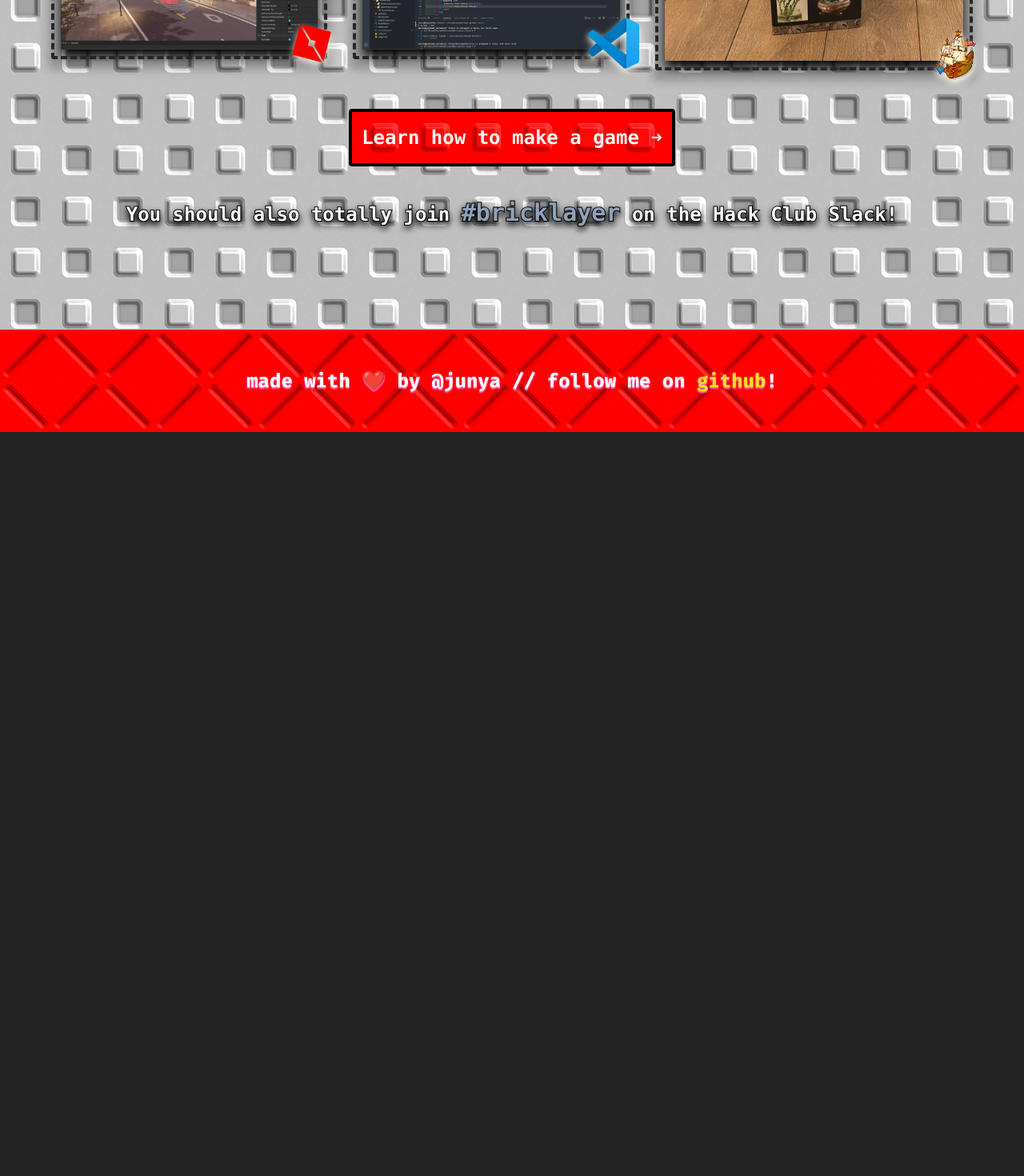
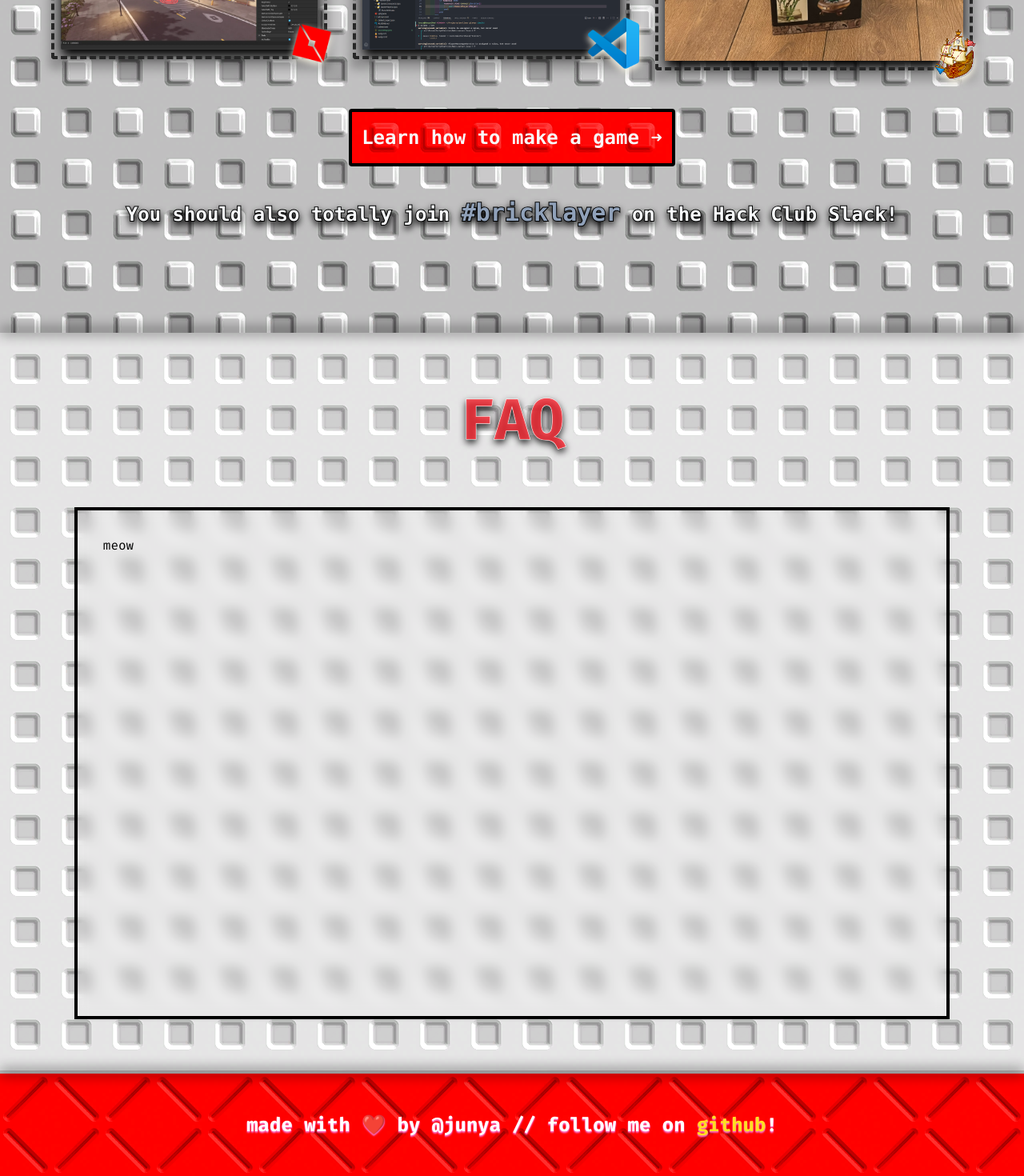
Before and after one commit to junyali/bricklayer-ysws, a React (Vite) app: page / in a window 1280 px wide. Shown: the part 972-2442 px from the top of the page at 80% size. Before the commit the page ends 1512 px from the top, so only its background shows below. Built offline with nearby package versions, Linux system fonts and the light colour scheme.

Commit message:
Create FAQ section

```diff
--- a/src/App.tsx
+++ b/src/App.tsx
@@ -2,6 +2,7 @@ import {OrpheusFlag} from './components/OrpheusFlag';
 import {Footer} from './components/Footer';
 import {NavBar} from './components/NavBar.tsx';
 import {StepCard} from './components/StepCard.tsx';
+import {Separator} from './components/Separator.tsx';
 
 function App() {
 	return (
@@ -12,7 +13,7 @@ function App() {
 			<div className="fixed top-0 max-w-48 right-4 sm:right-5 md:right-10">
 				<NavBar />
 			</div>
-			<div className="flex justify-center items-center flex-grow">
+			<div className="flex justify-center items-center flex-grow mb-32">
 				<div className="mt-16 text-slate-950 mx-8 md:max-w-6xl font-mono">
 					<div className="flex justify-center items-center align-middle mb-8">
 						<img
@@ -95,7 +96,31 @@ function App() {
 					</div>
 				</div>
 			</div>
-			<div className="mt-16 max-h-96 pt-16">
+			<Separator />
+			<div
+				className="min-h-screen flex justify-center items-center py-16 bg-repeat bg-center"
+				style={{
+					backgroundImage: 'url(/inlet_bright_white.png)',
+					backgroundSize: '512px 512px'
+				}}
+			>
+				<div className="w-full px-8">
+					<h2
+						className="text-5xl sm:text-6xl md:text-7xl font-extrabold text-center mb-16 text-red-500/80 drop-shadow-lg drop-shadow-black leading-tight"
+						style={{
+							WebkitTextStroke: '1px white',
+							paintOrder: 'stroke fill'
+						}}
+					>
+						FAQ
+					</h2>
+					<div className="w-[90%] min-h-[80vh] mx-auto bg-white/10 backdrop-blur-sm shadow-sm border-inset border-4 border-black p-8">
+						<p>meow</p>
+					</div>
+				</div>
+			</div>
+			<Separator />
+			<div className="max-h-96">
 				<Footer />
 			</div>
 		</div>
--- /dev/null
+++ b/src/components/Separator.tsx
@@ -0,0 +1,5 @@
+export function Separator() {
+	return (
+		<div className="w-full h-1 bg-black blur-sm"></div>
+	);
+}
```
Also changed, not shown: public/inlet_bright_white.png (added).
